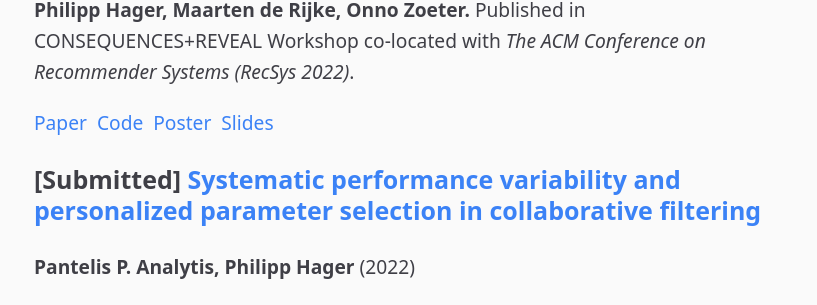
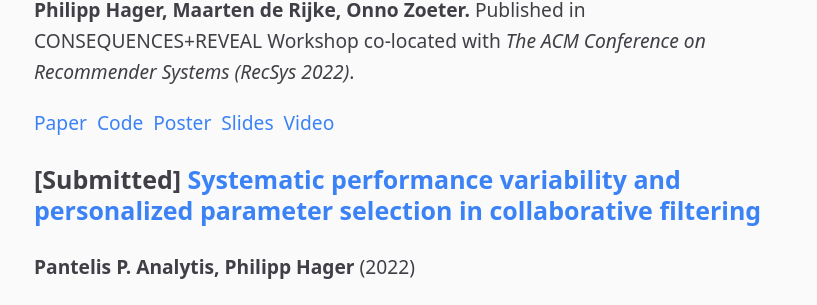
Before and after one commit to philipphager/philipphager.github.io, a Jekyll site: the page built from publications.md, in a window 1280 px wide. Shown: the part 465-770 px from the top of the page, without its empty margins (230-1047 px from the left). Built offline with Jekyll 4.4.1, drawn with Linux system fonts in a browser that asks for light colours.

Commit message:
Update publications.md

```diff
--- a/publications.md
+++ b/publications.md
@@ -16,6 +16,7 @@ Published in CONSEQUENCES+REVEAL Workshop co-located with *The ACM Conference on
 &nbsp;[Code](https://github.com/philipphager/ultr-cm-vs-ips)
 &nbsp;[Poster](/assets/posters/2022-cm-vs-ips.pdf)
 &nbsp;[Slides](/assets/slides/2022-cm-vs-ips.pdf)
+&nbsp;[Video](https://youtube.com/watch?v=N-nn1500Q-g&feature=shares&t=17166)
 
 ### [Submitted] [Systematic performance variability and personalized parameter selection in collaborative filtering]()
 **Pantelis P. Analytis, Philipp Hager**
```
